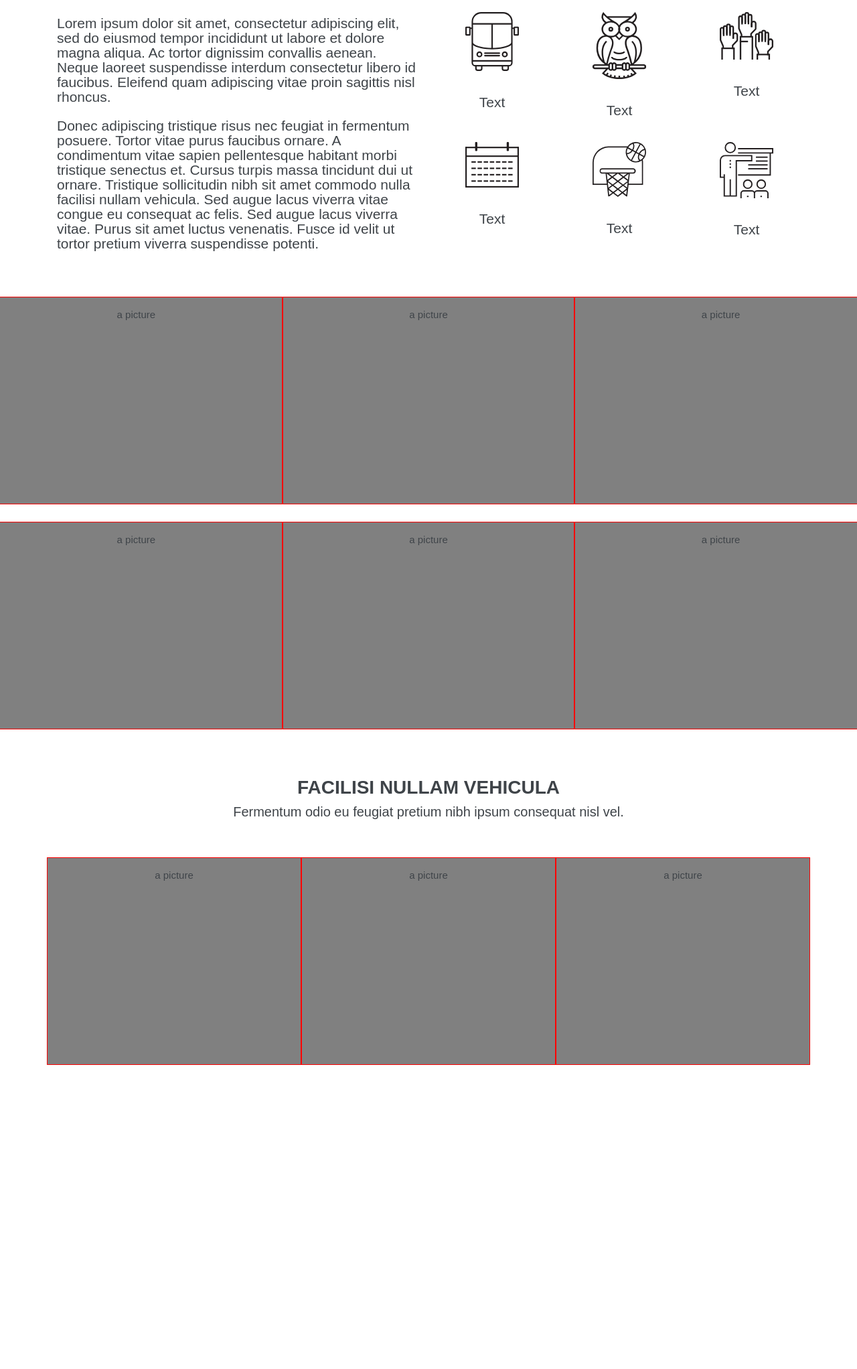
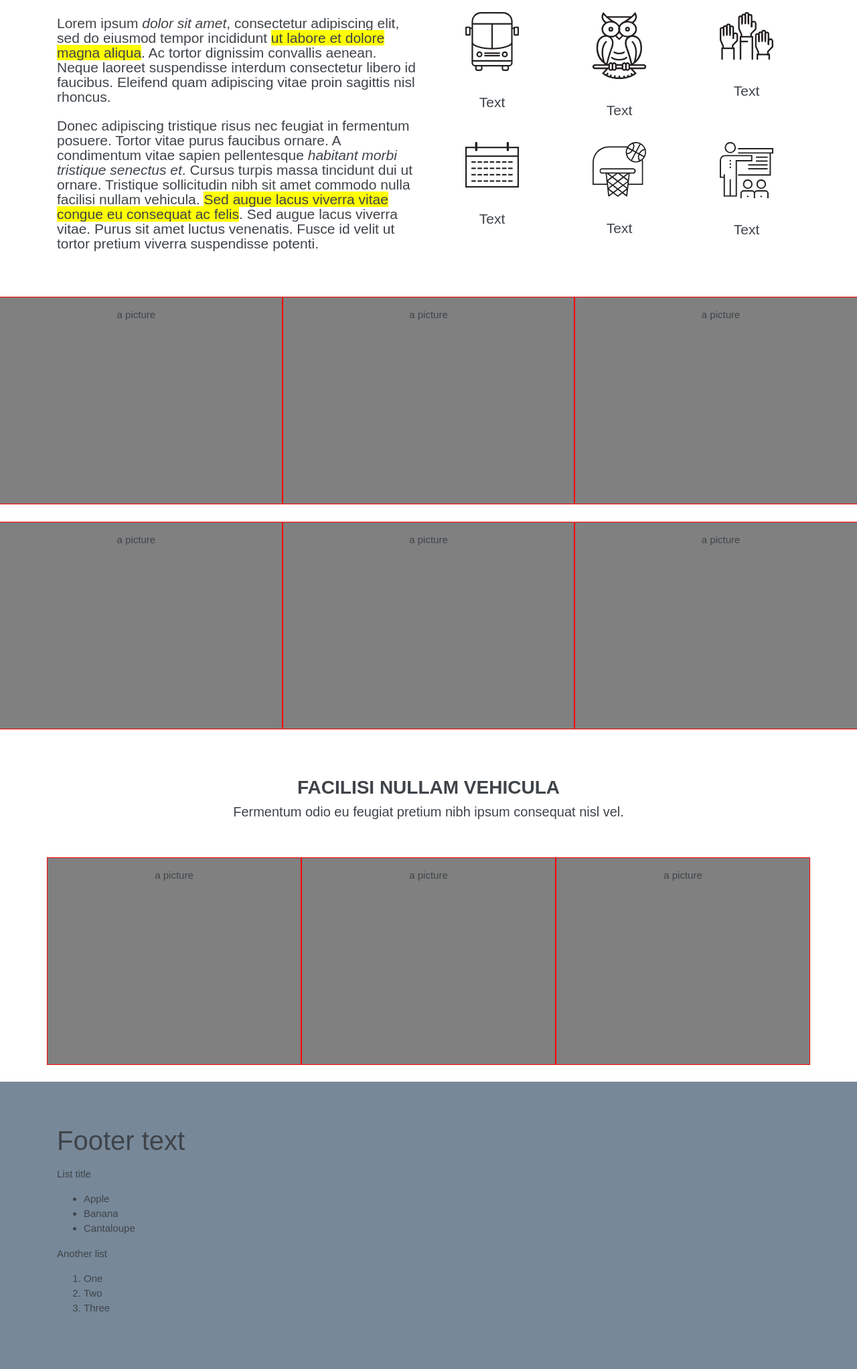
Before and after one commit to joncheng-dev/school-website, a plain HTML site: page index.html in a window 1280 px wide. Shown: the part 1193-3237 px from the top of the page at 67% size. Before the commit the page ends 2783 px from the top, so only its background shows below. Drawn offline with Linux system fonts and the light colour scheme.

Commit message:
add footer. Use elements (ul, ol, li, em, span) to modify text.

```diff
--- a/css/styles.css
+++ b/css/styles.css
@@ -34,6 +34,10 @@ p {
   top: 0;
   bottom: 0;
   z-index: -1;
+}
+
+.highlight {
+  background-color: yellow;
 }
 
 .col-md-12 h3 {
@@ -79,3 +83,9 @@ p {
   background-color: gray;
   border: 1px solid red;
 }
+
+#bottom {
+  margin-top: 25.5px;
+  background-color:lightslategray;
+  height:min-content;
+}
--- a/index.html
+++ b/index.html
@@ -87,8 +87,8 @@
           <div class="row">
             <div class="col-md-12">
               <p>
-                Lorem ipsum dolor sit amet, consectetur adipiscing elit, sed do
-                eiusmod tempor incididunt ut labore et dolore magna aliqua. Ac
+                Lorem ipsum <em>dolor sit amet</em>, consectetur adipiscing elit, sed do
+                eiusmod tempor incididunt <span class="highlight">ut labore et dolore magna aliqua</span>. Ac
                 tortor dignissim convallis aenean. Neque laoreet suspendisse
                 interdum consectetur libero id faucibus. Eleifend quam
                 adipiscing vitae proin sagittis nisl rhoncus.
@@ -96,10 +96,10 @@
               <p>
                 Donec adipiscing tristique risus nec feugiat in fermentum
                 posuere. Tortor vitae purus faucibus ornare. A condimentum vitae
-                sapien pellentesque habitant morbi tristique senectus et. Cursus
+                sapien pellentesque <em>habitant morbi tristique senectus et</em>. Cursus
                 turpis massa tincidunt dui ut ornare. Tristique sollicitudin
-                nibh sit amet commodo nulla facilisi nullam vehicula. Sed augue
-                lacus viverra vitae congue eu consequat ac felis. Sed augue
+                nibh sit amet commodo nulla facilisi nullam vehicula. <span class="highlight">Sed augue
+                lacus viverra vitae congue eu consequat ac felis</span>. Sed augue
                 lacus viverra vitae. Purus sit amet luctus venenatis. Fusce id
                 velit ut tortor pretium viverra suspendisse potenti.
               </p>
@@ -188,5 +188,24 @@
         </div>
       </div>
     </div>
+    <!-- Footer for the html page. -->
+    <div class="jumbotron jumbotron-fluid" id="bottom">
+      <div class="container">
+        <h1>Footer text</h1>
+        <p>List title</p>
+        <ul>
+          <li>Apple</li>
+          <li>Banana</li>
+          <li>Cantaloupe</li>
+        </ul>
+        <p>Another list</p>
+        <ol>
+          <li>One</li>
+          <li>Two</li>
+          <li>Three</li>
+        </ol>
+
+      </div>
+    </div>
   </body>
 </html>
```
